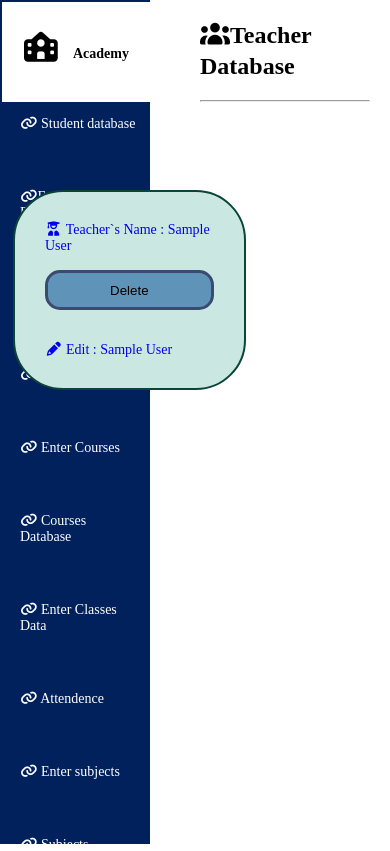
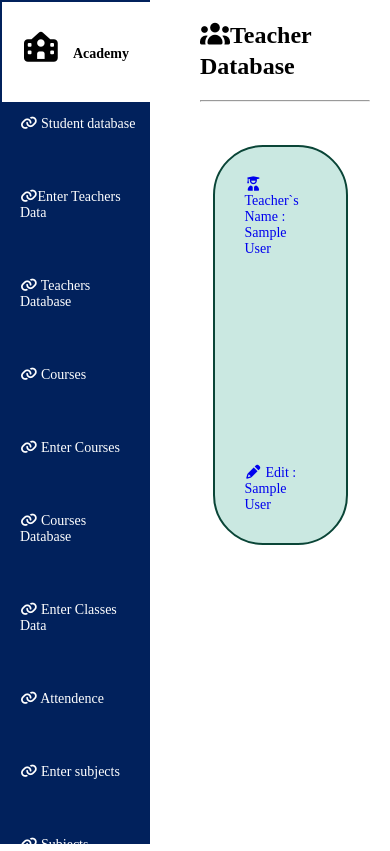
Before and after one commit to dri574069-beep/Academy-Website, a Django app: page /Teacher/ in a window 390 px wide; the page is wider, and only the part inside the window is pictured. Shown: the top 851 px of that part. Run offline with Django 5.2, Linux system fonts and the light colour scheme; a user stored in the database is signed in; tables that the repository leaves empty hold one stand-in row (values such as "Sample post").

Commit message:
Clean duplicate teacher form CSS

```diff
--- a/static/style.css
+++ b/static/style.css
@@ -2795,7 +2795,22 @@
     }
 }
 
+
 @media (max-width: 800px) {
+    #motherDivTeacher {
+        position: absolute !important;
+        top: 120px !important;
+        left: 190px !important;
+        width: calc(100vw - 210px) !important;
+        max-width: calc(100vw - 210px) !important;
+        margin: 0 !important;
+        padding: 15px !important;
+        box-sizing: border-box !important;
+        overflow: visible !important;
+    }
+}
+
+/* @media (max-width: 800px) {
     #motherDivTeacher form {
         position: relative !important;
         width: 100% !important;
@@ -2813,4 +2828,4 @@
         max-width: 100% !important;
         box-sizing: border-box !important;
     }
-}
+} */
```
